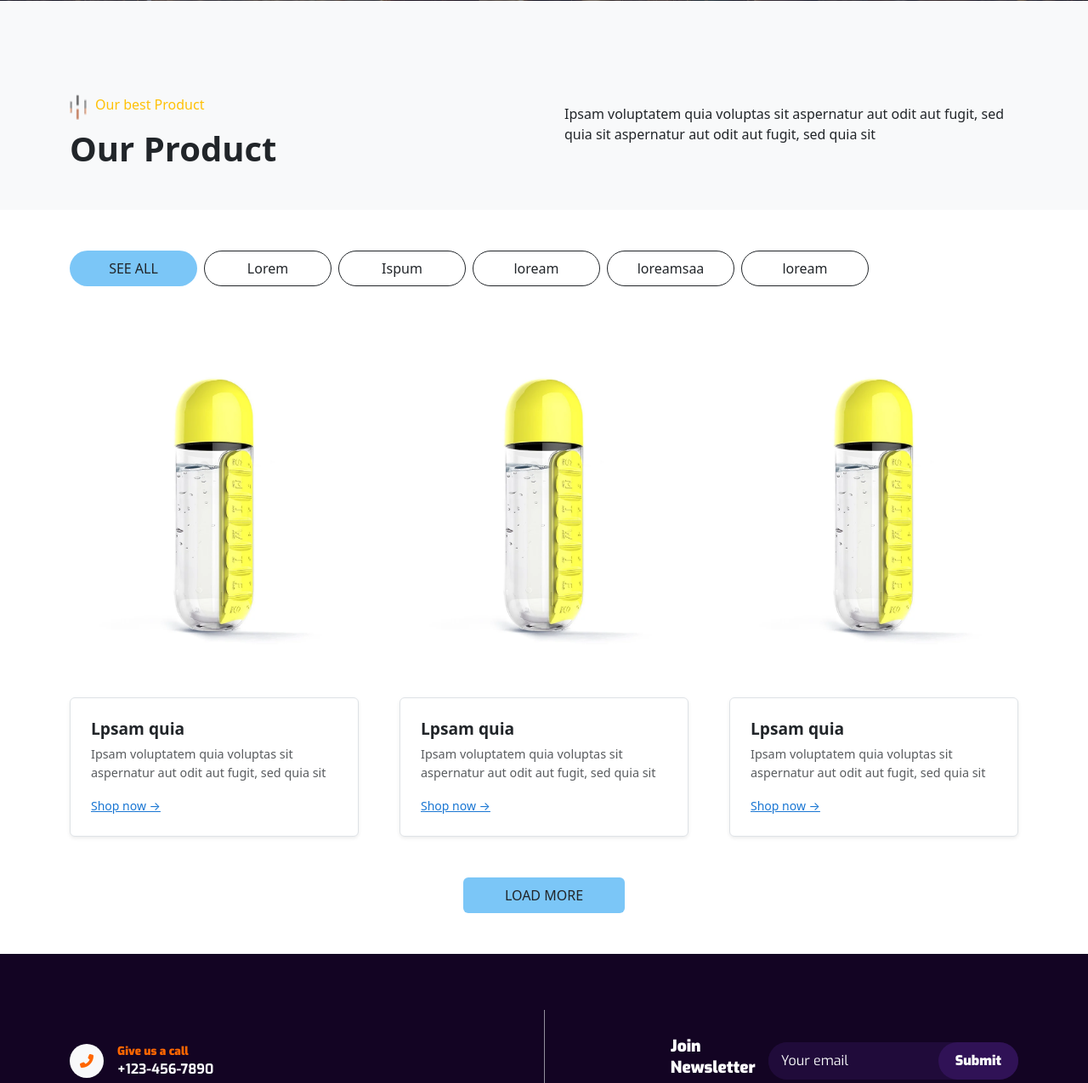
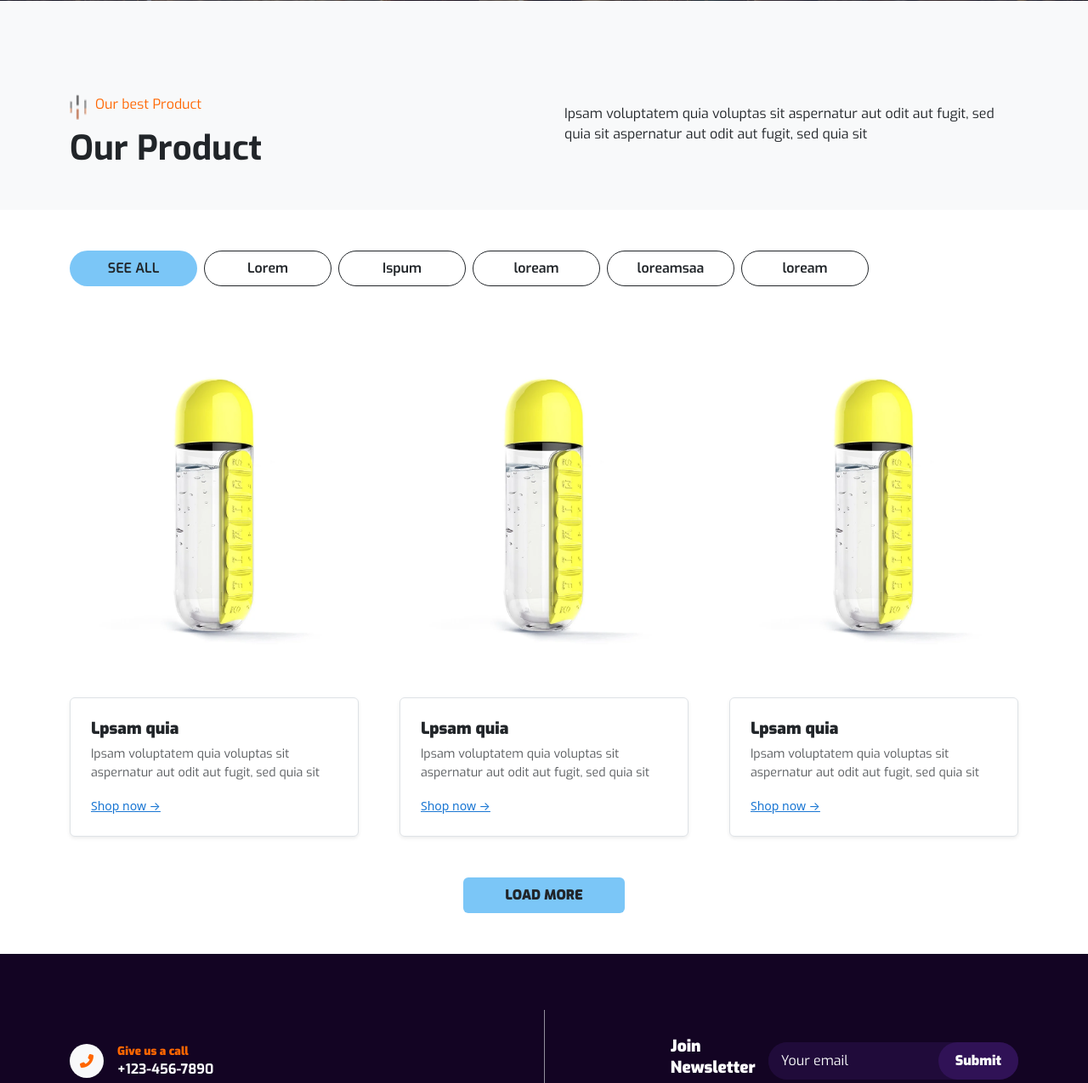
Before and after one commit to electrodragon/BeMotion, a PHP site: page /product in a window 1280 px wide. Shown: the part 669-1944 px from the top of the page at 85% size. Run offline with PHP 8.4, Linux system fonts and the light colour scheme; style sheets or scripts are compiled from the project's sources; some web fonts are replaced.

Commit message:
Product page font adjust

```diff
--- a/includes/pages/product/display_product.php
+++ b/includes/pages/product/display_product.php
@@ -8,7 +8,7 @@
                     <div class="img">
                         <img src="/assets/images/product_page/sc_icon.png" alt="logo" />
                     </div>
-                    <p class="text-warning medium" data-aos="zoom-in" data-aos-duration="1000" data-aos-offset="200" data-aos-easing="ease-in-out">Our best Product</p>
+                    <p class="medium" data-aos="zoom-in" data-aos-duration="1000" data-aos-offset="200" data-aos-easing="ease-in-out">Our best Product</p>
                 </div>
                 <h1 class="display-4 fw-bold" data-aos="fade-up" data-aos-duration="1000" data-aos-offset="200" data-aos-easing="ease-in-out">Our Product</h1>
             </div>
@@ -42,7 +42,7 @@
                     <img src="/assets/images/product_page/product.png" class="product-img mb-3" alt="Product Image" data-aos="zoom-in" data-aos-duration="1000" data-aos-offset="200" data-aos-easing="ease-in-out">
                     <div class="card border shadow-sm" data-aos="fade-right" data-aos-duration="1000" data-aos-offset="100" data-aos-easing="ease-in-out">
                         <div class="card-body text-start">
-                            <h5 class="fw-bold">Lpsam quia</h5>
+                            <h5 class="">Lpsam quia</h5>
                             <p class="text-muted small">
                                 Ipsam voluptatem quia voluptas sit aspernatur aut odit aut fugit, sed quia sit
                             </p>
--- a/scss/_fonts.scss
+++ b/scss/_fonts.scss
@@ -16,6 +16,13 @@
   font-family: "Exo", sans-serif;
   font-optical-sizing: auto;
   font-weight: 900;
+  font-style: normal;
+}
+
+@mixin font-exo-semi-bold {
+  font-family: "Exo", sans-serif;
+  font-optical-sizing: auto;
+  font-weight: 600;
   font-style: normal;
 }
 
--- a/scss/pages/product/_display_product.scss
+++ b/scss/pages/product/_display_product.scss
@@ -38,11 +38,14 @@
           p {
             text-align: center;
             margin-top: 10px;
+            color: var(--orange);
+            @include font-exo-regular();
           }
         }
 
         h1 {
           font-size: 2.5rem;
+          @include font-exo-bold();
         }
       }
 
@@ -53,6 +56,7 @@
 
         p {
           font-size: 1rem;
+          @include font-exo-regular();
         }
       }
     }
@@ -106,6 +110,7 @@
     margin-bottom: 2rem;
 
     button {
+      @include font-exo-semi-bold();
       width: 150px;
       flex: 0 0 auto;
       scroll-snap-align: start;
@@ -153,16 +158,19 @@
 
       h5 {
         font-size: 1.2rem;
+        @include font-exo-bold();
       }
 
       p {
         font-size: 0.9rem;
+        @include font-exo-regular();
       }
     }
   }
 
   .load-btn {
     background: var(--light-blue);
+    @include font-exo-bold();
   }
 
   @media (max-width: 992px) {
```
